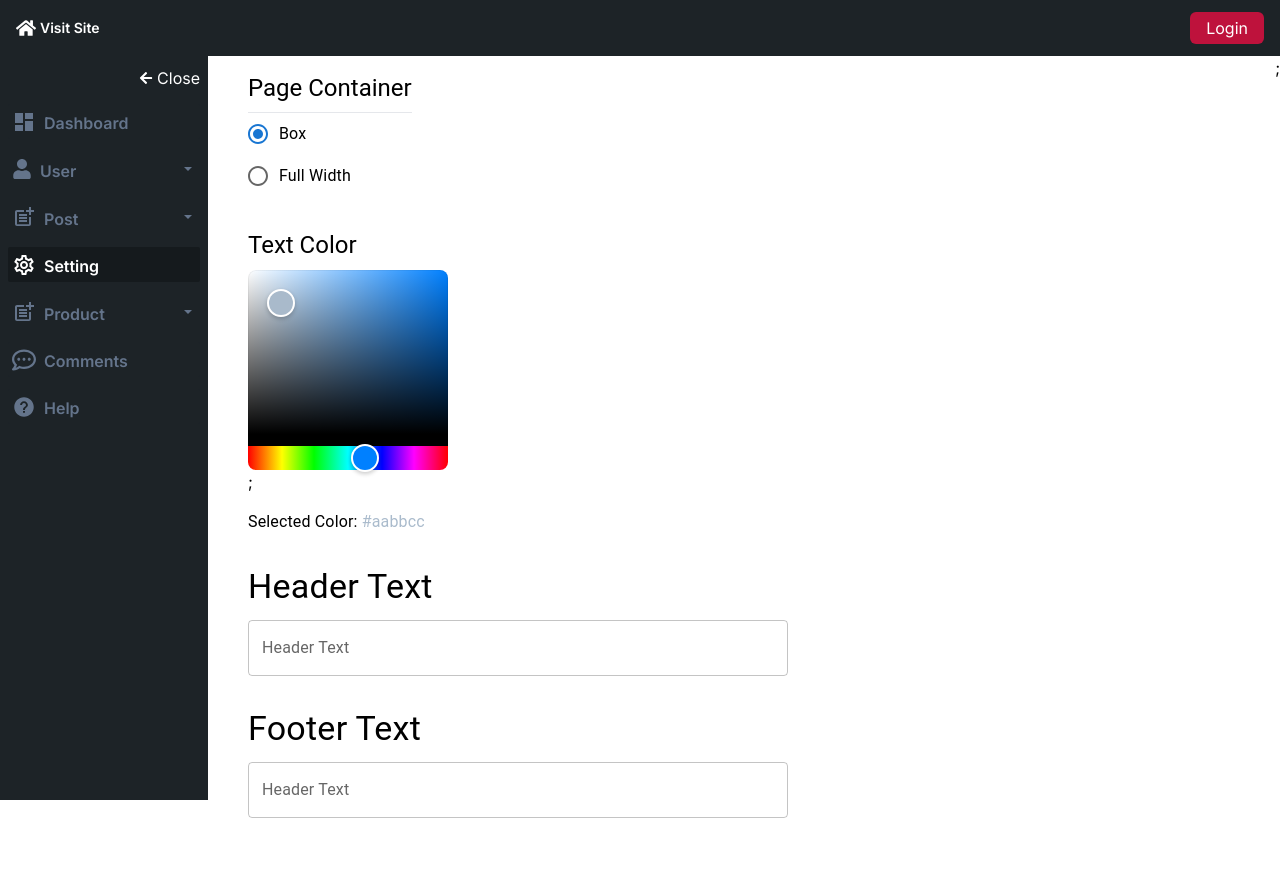
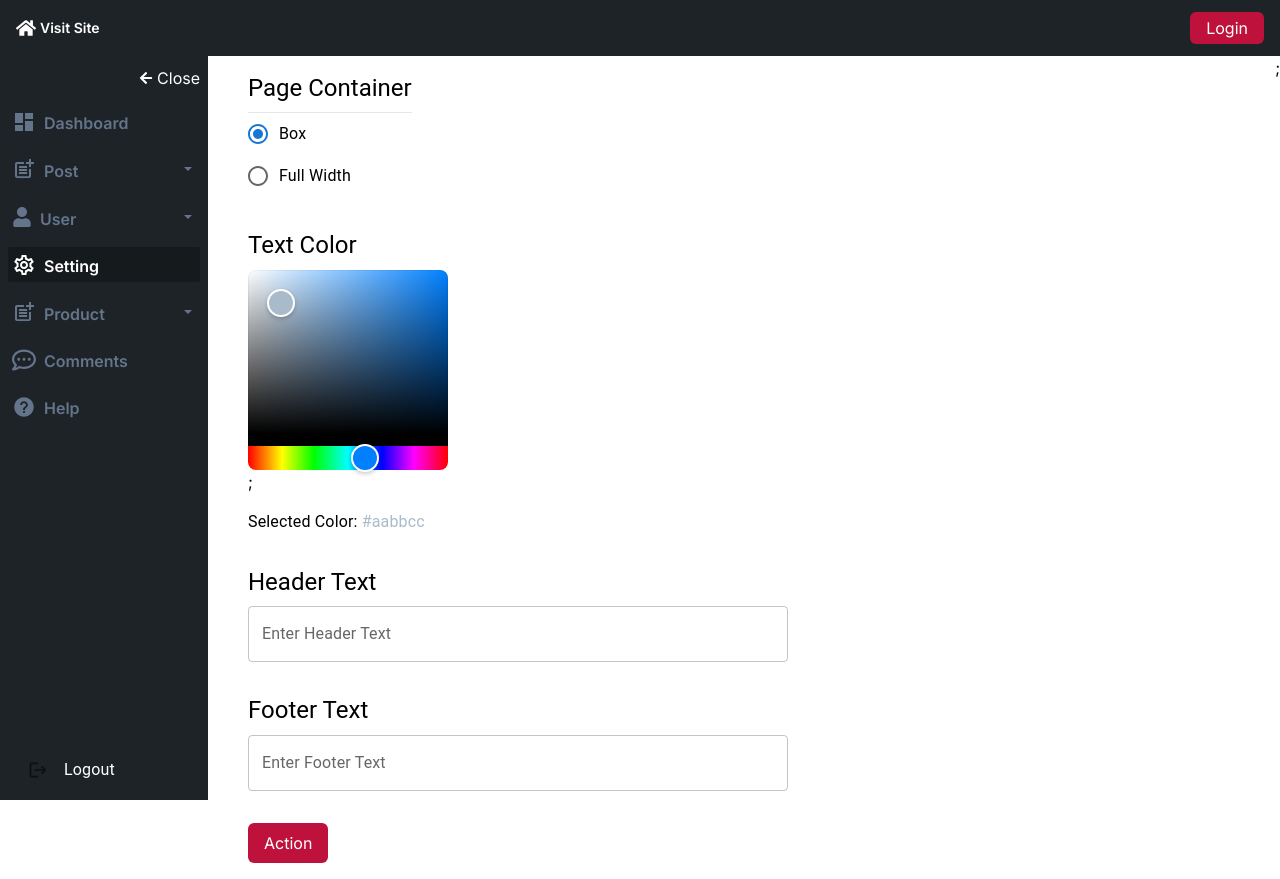
Before and after one commit to EasinTanvir/Dashboard-Nextjs14, a Next.js app: page /setting in a window 1280 px wide. Built offline with nearby package versions, Linux system fonts and the light colour scheme; no server answers.

Commit message:
fixed some minor issues

```diff
--- a/serverAction/deleteCategoryAction.ts
+++ b/serverAction/deleteCategoryAction.ts
@@ -10,6 +10,11 @@ export const deleteCategoryAction = async (formData: any) => {
   if (session?.user.status === "GUEST") {
     return {
       error: "Sorry Guest are not allowed to delete",
+    };
+  }
+  if (!session) {
+    return {
+      error: "Unauthenticated",
     };
   }
 
--- a/src/app/loading.tsx
+++ b/src/app/loading.tsx
@@ -6,8 +6,8 @@ const Loading = () => {
   return (
     <div className="bg-slate-300 min-h-custom flex justify-center items-center ">
       <Blocks
-        height="50"
-        width="45"
+        height="40"
+        width="35"
         color="#4fa94d"
         ariaLabel="blocks-loading"
         wrapperStyle={{}}
--- a/src/components/AvatarHeader.tsx
+++ b/src/components/AvatarHeader.tsx
@@ -89,7 +89,7 @@ function AvatarHeader() {
           anchorOrigin={{ horizontal: "right", vertical: "bottom" }}
         >
           <MenuItem onClick={handleClose}>
-            <Avatar /> My account
+            <Avatar /> {session.user?.name}
           </MenuItem>
           <Divider />
 
--- a/src/components/Posts/CreatePost.tsx
+++ b/src/components/Posts/CreatePost.tsx
@@ -61,6 +61,9 @@ const CreatePost = ({ cateLists }: { cateLists: Category[] }) => {
   return (
     <div className=" min-h-custom  ">
       <div className=" relative">
+        {status === "authenticated" && (
+          <>
+            {" "}
             <div className="flex justify-end sm:p-10 p-2">
               <Buttons
                 onClick={() => setOpen(!open)}
@@ -80,6 +83,8 @@ const CreatePost = ({ cateLists }: { cateLists: Category[] }) => {
                 setFeatureImageUrl={setFeatureImageUrl}
               />
             </>
+          </>
+        )}
         <div className="sm:p-10 p-2 ">
           {status === "authenticated" ? (
             <>
--- a/src/components/Setting/SettingOption.tsx
+++ b/src/components/Setting/SettingOption.tsx
@@ -1,8 +1,9 @@
 import React from "react";
 import ContainerComponent from "./ContainerOption";
 
-import { TextField, Container, Box, Typography } from "@mui/material";
+import { TextField, Container, Box, Typography, Tooltip } from "@mui/material";
 import ColorPicker from "./ColorPicket";
+import Buttons from "../Buttons";
 const SettingOption = () => {
   return (
     <div>
@@ -14,28 +15,37 @@ const SettingOption = () => {
       </div>
       <div className="w-[540px]">
         <Box sx={{ mt: 4, mb: 4 }}>
-          <Typography variant="h4" gutterBottom>
+          <Typography variant="h5" gutterBottom>
             Header Text
           </Typography>
           <Box
             component="form"
             sx={{ display: "flex", flexDirection: "column", gap: 2 }}
           >
-            <TextField label="Header Text" variant="outlined" fullWidth />
+            <TextField label="Enter Header Text" variant="outlined" fullWidth />
           </Box>
         </Box>
 
         <Box sx={{ mt: 4, mb: 4 }}>
-          <Typography variant="h4" gutterBottom>
+          <Typography variant="h5" gutterBottom>
             Footer Text
           </Typography>
           <Box
             component="form"
             sx={{ display: "flex", flexDirection: "column", gap: 2 }}
           >
-            <TextField label="Header Text" variant="outlined" fullWidth />
+            <TextField label="Enter Footer Text" variant="outlined" fullWidth />
           </Box>
         </Box>
+        <>
+          <Tooltip title="Only Admin and Editor Can Take Action">
+            <div className="">
+              <Buttons className="bg-rose-700  py-2 px-2 text-white ">
+                Action
+              </Buttons>
+            </div>
+          </Tooltip>
+        </>
       </div>
     </div>
   );
--- a/src/components/SideBar.tsx
+++ b/src/components/SideBar.tsx
@@ -1,6 +1,6 @@
 "use client";
 import React, { useEffect } from "react";
-import { Dashboard } from "@mui/icons-material";
+import { Dashboard, Logout } from "@mui/icons-material";
 import Link from "next/link";
 import { FaArrowRight, FaArrowLeft } from "react-icons/fa";
 import { FaUser } from "react-icons/fa";
@@ -11,15 +11,20 @@ import { MdOutlinePostAdd } from "react-icons/md";
 import { FaRegCommentDots } from "react-icons/fa";
 import { MdOutlineSettings } from "react-icons/md";
 import { IoMdHelpCircle } from "react-icons/io";
+import { ListItemIcon, MenuItem } from "@mui/material";
+import { signOut } from "next-auth/react";
+import { useRouter } from "next/navigation";
 type Props = {
   open: boolean;
   setOpen: (arg: boolean) => void;
 };
 
 const SideBar = ({ open, setOpen }: Props) => {
+  const router = useRouter();
   const [opens, setOpens] = React.useState<boolean>(false);
   const [opens2, setOpens2] = React.useState<boolean>(false);
   const [opens3, setOpens3] = React.useState<boolean>(false);
+  const [anchorEl, setAnchorEl] = React.useState<null | HTMLElement>(null);
   const pathName = usePathname();
 
   const handleClick = () => {
@@ -47,12 +52,19 @@ const SideBar = ({ open, setOpen }: Props) => {
     }
   }, [open]);
 
+  const logout = async () => {
+    setAnchorEl(null);
+
+    const data = await signOut({ redirect: false, callbackUrl: "/auth" });
+    router.push(data.url);
+  };
+
   return (
     <>
       <div
         className={`${
           open ? "max-w-12 min-w-12 md:block hidden" : "max-w-52 min-w-52"
-        } bg-topBar  px-2 py-2 transition-all duration-200 z-50   fixed top-left-0 min-h-custom max-h-custom overflow-y-auto overflow-x-hidden `}
+        } bg-topBar   px-2 py-2 transition-all duration-200 z-50   fixed top-left-0 min-h-custom max-h-custom overflow-y-auto overflow-x-hidden `}
       >
         <div
           className={` ${
@@ -96,63 +108,6 @@ const SideBar = ({ open, setOpen }: Props) => {
               Dashboard
             </span>
           </Link>
-          <React.Fragment>
-            <div className="flex flex-col   transition-all duration-300 rounded-sm     gap-0">
-              <Link
-                onClick={handleClick}
-                href="/user"
-                className={`flex  gap-2 items-center py-1 px-1  ${
-                  pathName.startsWith("/user")
-                    ? "bg-submenu text-white"
-                    : "bg-topBar text-slate-500"
-                } hover:bg-submenu `}
-              >
-                <span>
-                  <FaUser className=" text-xl" />
-                </span>
-                <span
-                  style={{ marginTop: "4px" }}
-                  className={` transition-all font-semibold  ease-in-out ${
-                    open ? "opacity-0" : ""
-                  }`}
-                >
-                  User
-                </span>
-                <div className="flex-1 flex justify-end items-center">
-                  <IoMdArrowDropdown />
-                </div>
-              </Link>
-              <Collapse
-                className={open ? "opacity-0" : ""}
-                in={opens}
-                timeout="auto"
-                unmountOnExit
-              >
-                <div className="flex flex-col  px-7 pt-1 pb-2 text-sm gap-3 rounded-sm bg-submenu ">
-                  <Link href="/user">
-                    <span
-                      className={`${
-                        pathName === "/user" ? "text-white" : "text-slate-400"
-                      }`}
-                    >
-                      All Users
-                    </span>
-                  </Link>
-                  <Link href="/user/add-user">
-                    <span
-                      className={`${
-                        pathName === "/user/add-user"
-                          ? "text-white"
-                          : "text-slate-400"
-                      }`}
-                    >
-                      Add User
-                    </span>
-                  </Link>
-                </div>
-              </Collapse>
-            </div>
-          </React.Fragment>
           <React.Fragment>
             <div className="flex flex-col   transition-all duration-300 rounded-sm     gap-0">
               <Link
@@ -215,6 +170,64 @@ const SideBar = ({ open, setOpen }: Props) => {
                       }`}
                     >
                       Add Category
+                    </span>
+                  </Link>
+                </div>
+              </Collapse>
+            </div>
+          </React.Fragment>
+
+          <React.Fragment>
+            <div className="flex flex-col   transition-all duration-300 rounded-sm     gap-0">
+              <Link
+                onClick={handleClick}
+                href="/user"
+                className={`flex  gap-2 items-center py-1 px-1  ${
+                  pathName.startsWith("/user")
+                    ? "bg-submenu text-white"
+                    : "bg-topBar text-slate-500"
+                } hover:bg-submenu `}
+              >
+                <span>
+                  <FaUser className=" text-xl" />
+                </span>
+                <span
+                  style={{ marginTop: "4px" }}
+                  className={` transition-all font-semibold  ease-in-out ${
+                    open ? "opacity-0" : ""
+                  }`}
+                >
+                  User
+                </span>
+                <div className="flex-1 flex justify-end items-center">
+                  <IoMdArrowDropdown />
+                </div>
+              </Link>
+              <Collapse
+                className={open ? "opacity-0" : ""}
+                in={opens}
+                timeout="auto"
+                unmountOnExit
+              >
+                <div className="flex flex-col  px-7 pt-1 pb-2 text-sm gap-3 rounded-sm bg-submenu ">
+                  <Link href="/user">
+                    <span
+                      className={`${
+                        pathName === "/user" ? "text-white" : "text-slate-400"
+                      }`}
+                    >
+                      All Users
+                    </span>
+                  </Link>
+                  <Link href="/user/add-user">
+                    <span
+                      className={`${
+                        pathName === "/user/add-user"
+                          ? "text-white"
+                          : "text-slate-400"
+                      }`}
+                    >
+                      Add User
                     </span>
                   </Link>
                 </div>
@@ -345,6 +358,17 @@ const SideBar = ({ open, setOpen }: Props) => {
             </span>
           </Link>
         </div>
+
+        <div
+          className={`flex absolute left-2 right-2 text-white bottom-2 w-fit   items-center  py-1   transition-all  rounded-sm hover:bg-submenu px-1   gap-2`}
+        >
+          <MenuItem onClick={logout}>
+            <ListItemIcon className="text-white">
+              <Logout fontSize="small" />
+            </ListItemIcon>
+            Logout
+          </MenuItem>
+        </div>
       </div>
     </>
   );
```
Lines whose indentation alone changed are shown as unchanged.
